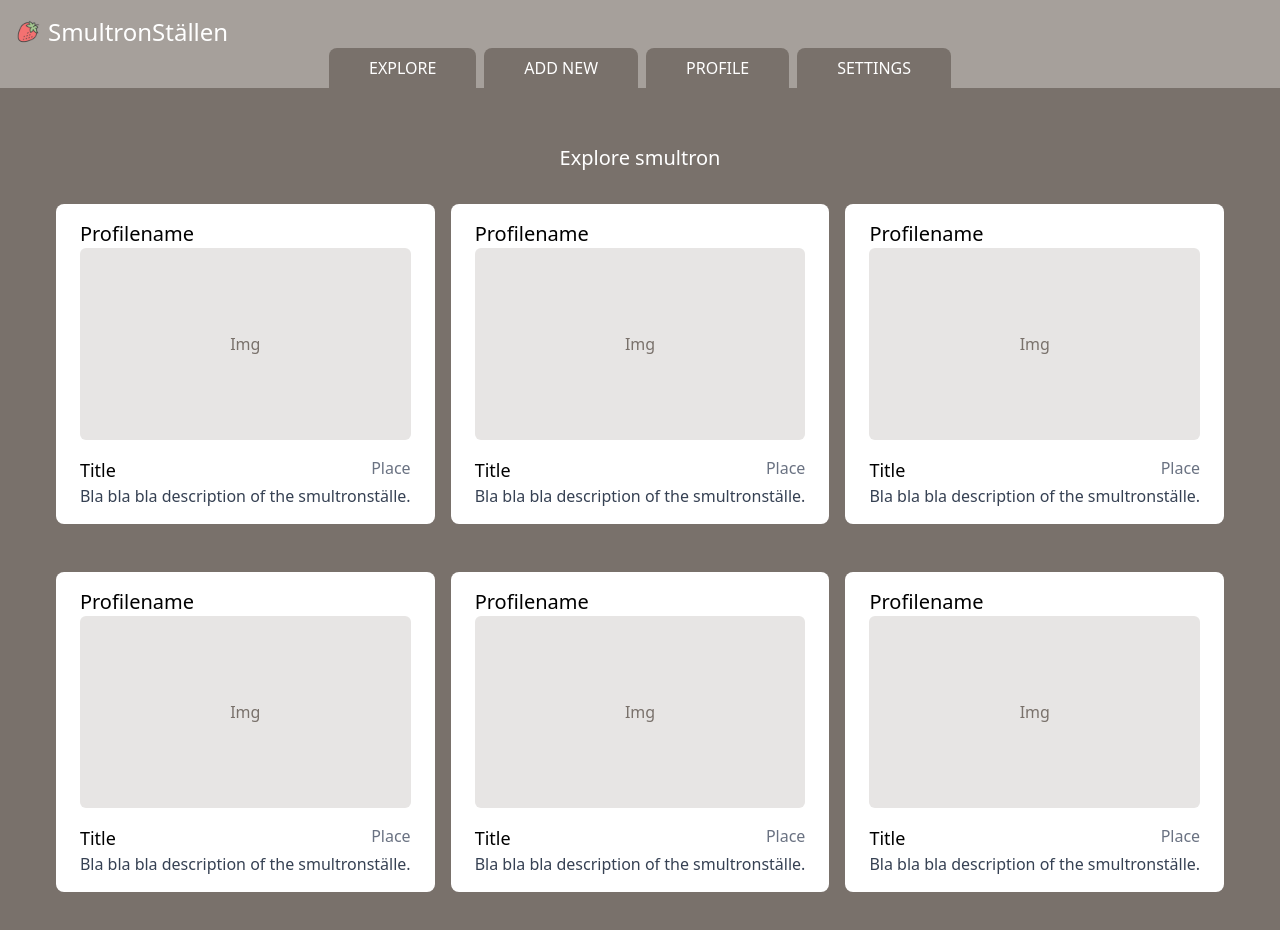
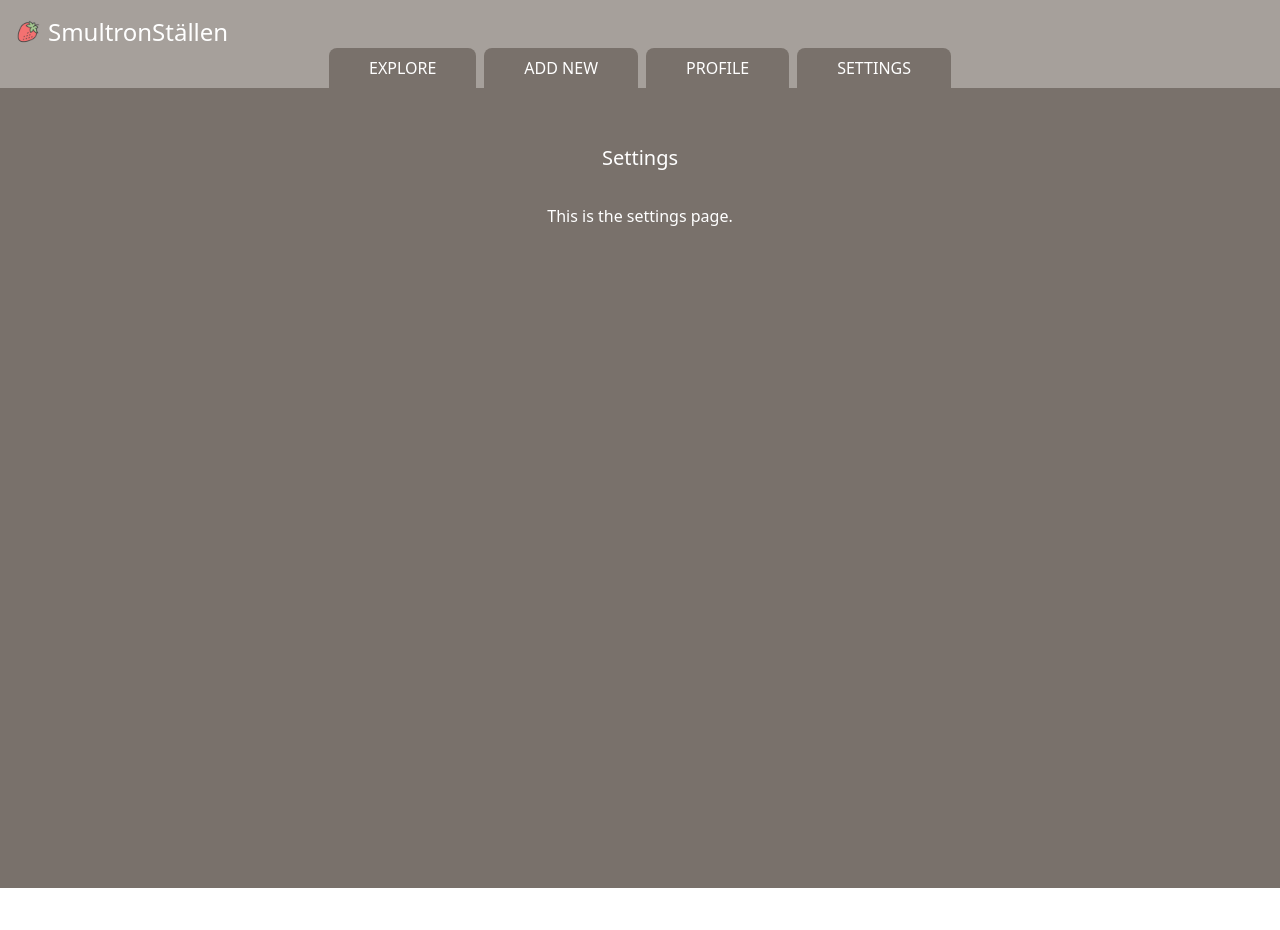
Before and after one commit to Kajsa99/projektUnited, a React (Vite) app in the folder frontend/: page /settings in a window 1280 px wide. Shown: the top 930 px of the page. After the commit the page ends 888 px from the top, so only its background shows below. Built offline with nearby package versions, Linux system fonts and the light colour scheme.

Commit message:
added router

```diff
--- a/frontend/package.json
+++ b/frontend/package.json
@@ -13,6 +13,7 @@
     "@tailwindcss/vite": "^4.1.16",
     "react": "^19.1.1",
     "react-dom": "^19.1.1",
+    "react-router-dom": "^6.30.1",
     "tailwindcss": "^4.1.16"
   },
   "devDependencies": {
--- a/frontend/src/App.jsx
+++ b/frontend/src/App.jsx
@@ -1,25 +1,19 @@
 import "./App.css";
 import { Navbar } from "../components/navbar.jsx";
-import { SmultronCard } from "../components/smultroncard.jsx";
+import { Routes, Route } from "react-router-dom";
+import Home from "./pages/Home.jsx";
+import Profile from "./pages/Profile.jsx";
+import Settings from "./pages/Settings.jsx";
 
 function App() {
     return (
         <div>
             <Navbar />
-            <div className="flex flex-col p-10 bg-stone-500 text-white min-h-screen">
-                <h1 className="flex m-4 text-xl justify-center">
-                    Explore smultron
-                </h1>
-
-                <div className="w-full flex flex-wrap gap-4 justify-center">
-                    <SmultronCard />
-                    <SmultronCard />
-                    <SmultronCard />
-                    <SmultronCard />
-                    <SmultronCard />
-                    <SmultronCard />
-                </div>
-            </div>
+            <Routes>
+                <Route path="/" element={<Home />} />
+                <Route path="/profile" element={<Profile />} />
+                <Route path="/settings" element={<Settings />} />
+            </Routes>
         </div>
     );
 }
--- a/frontend/src/main.jsx
+++ b/frontend/src/main.jsx
@@ -1,10 +1,13 @@
-import { StrictMode } from "react";
+import React from "react";
 import { createRoot } from "react-dom/client";
+import { BrowserRouter } from "react-router-dom";
 import "./index.css";
 import App from "./App.jsx";
 
 createRoot(document.getElementById("root")).render(
-    <StrictMode>
-        <App />
-    </StrictMode>
+    <React.StrictMode>
+        <BrowserRouter>
+            <App />
+        </BrowserRouter>
+    </React.StrictMode>
 );
--- /dev/null
+++ b/frontend/src/pages/home.jsx
@@ -0,0 +1,20 @@
+import { SmultronCard } from "../../components/smultroncard.jsx";
+
+export default function Home() {
+    return (
+        <div className="flex flex-col p-10 bg-stone-500 text-white min-h-screen">
+            <h1 className="flex m-4 text-xl justify-center">
+                Explore smultron
+            </h1>
+
+            <div className="w-full flex flex-wrap gap-4 justify-center">
+                <SmultronCard />
+                <SmultronCard />
+                <SmultronCard />
+                <SmultronCard />
+                <SmultronCard />
+                <SmultronCard />
+            </div>
+        </div>
+    );
+}
--- /dev/null
+++ b/frontend/src/pages/profile.jsx
@@ -0,0 +1,10 @@
+export default function Profile() {
+    return (
+        <div className="flex flex-col p-10 bg-stone-500 text-white min-h-screen">
+            <h1 className="flex m-4 text-xl justify-center">User Profile</h1>
+            <p className="flex m-4 text-center justify-center">
+                This is the profile page.
+            </p>
+        </div>
+    );
+}
--- /dev/null
+++ b/frontend/src/pages/settings.jsx
@@ -0,0 +1,10 @@
+export default function Settings() {
+    return (
+        <div className="flex flex-col p-10 bg-stone-500 text-white min-h-screen">
+            <h1 className="flex m-4 text-xl justify-center">Settings</h1>
+            <p className="flex m-4 text-center justify-center">
+                This is the settings page.
+            </p>
+        </div>
+    );
+}
```
Also changed, not shown: 1 other file (tests, documents, lock files or other folders).
